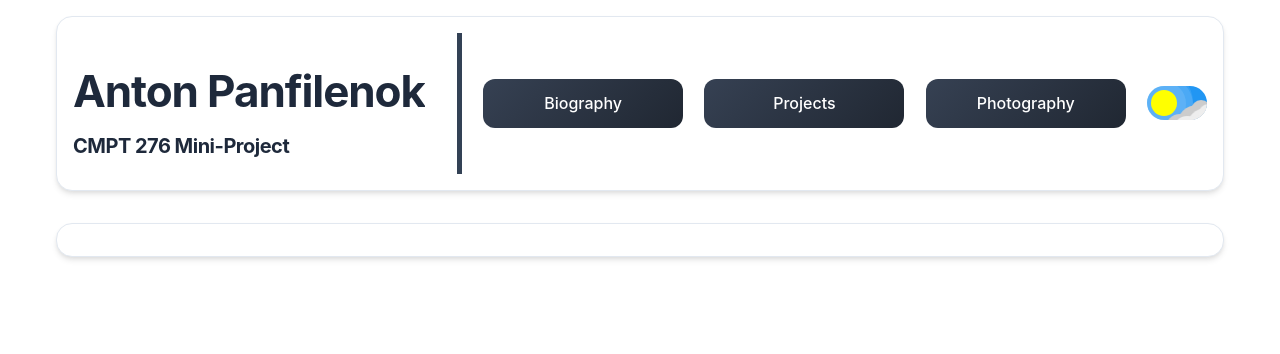
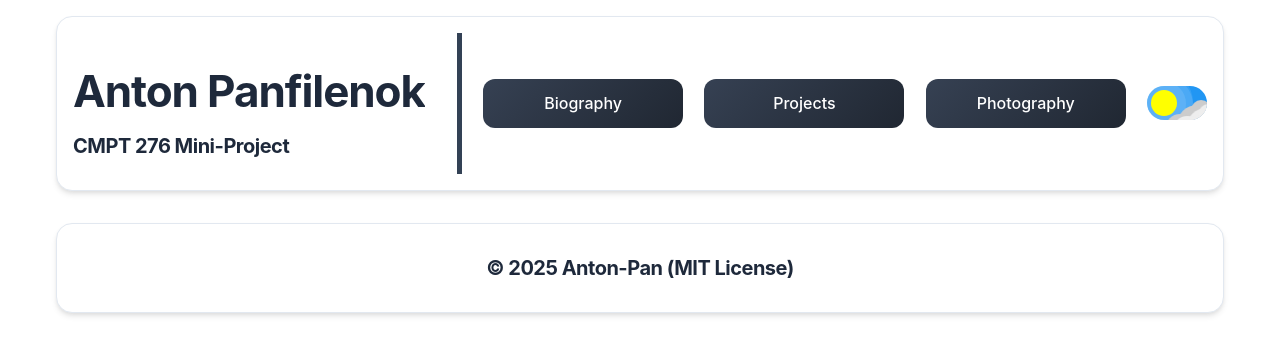
Before and after one commit to Anton-Pan/CMPT-276-Mini-Project, a React (Vite) app: page / in a window 1280 px wide. Shown: the top 354 px of the page. Built offline with nearby package versions, Linux system fonts and the light colour scheme.

Commit message:
Added copyright notice -  Followed standard shown on https://termly.io/resources/articles/copyright-examples/
Relevant Issue(s):
https://github.com/Anton-Pan/CMPT-276-Mini-Project/issues/1?issue=Anton-Pan%7CCMPT-276-Mini-Project%7C8

```diff
--- a/src/App.jsx
+++ b/src/App.jsx
@@ -141,9 +141,14 @@ function App() {
     }
 
     const Footer = () => {
+
+
+
         return (
             <section style={{display: "flex", alignItems: "center", justifyContent: "space-around"}}>
-
+                <h5>
+                    © 2025 Anton-Pan (MIT License)
+                </h5>
             </section>
         )
     }
```
